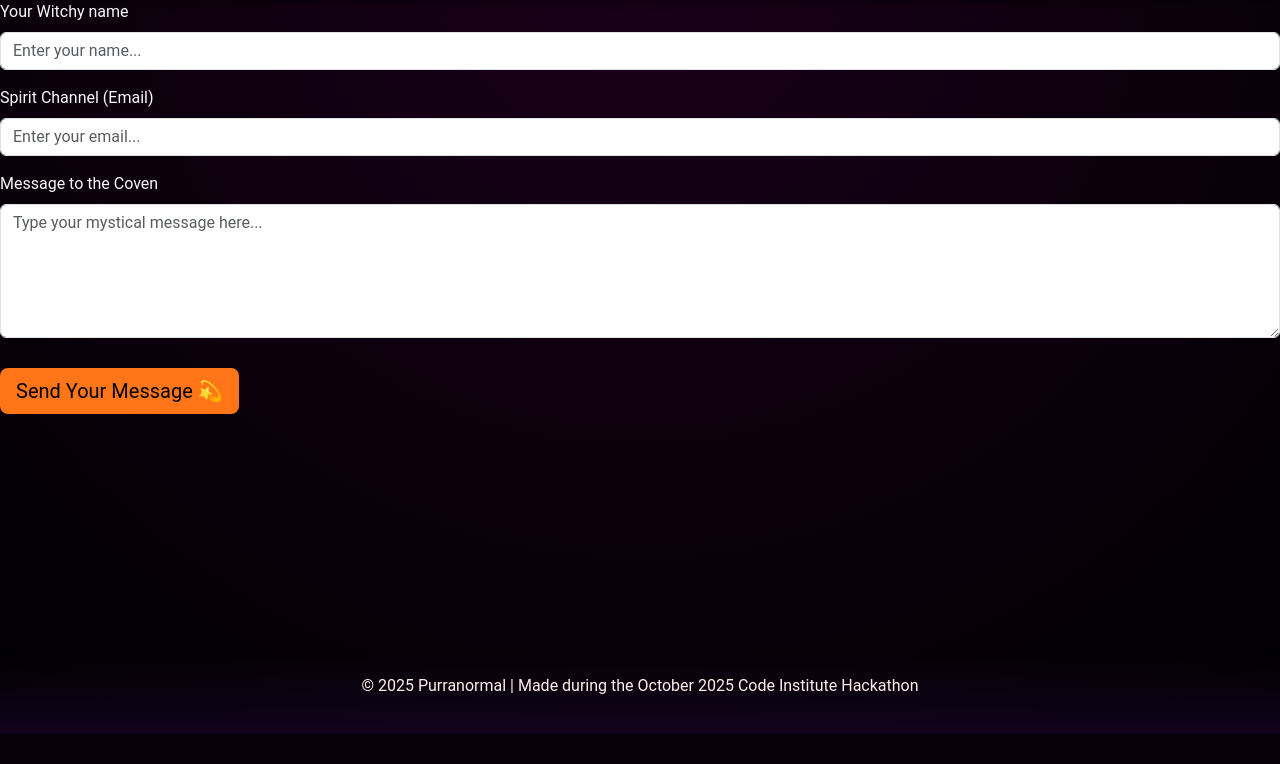
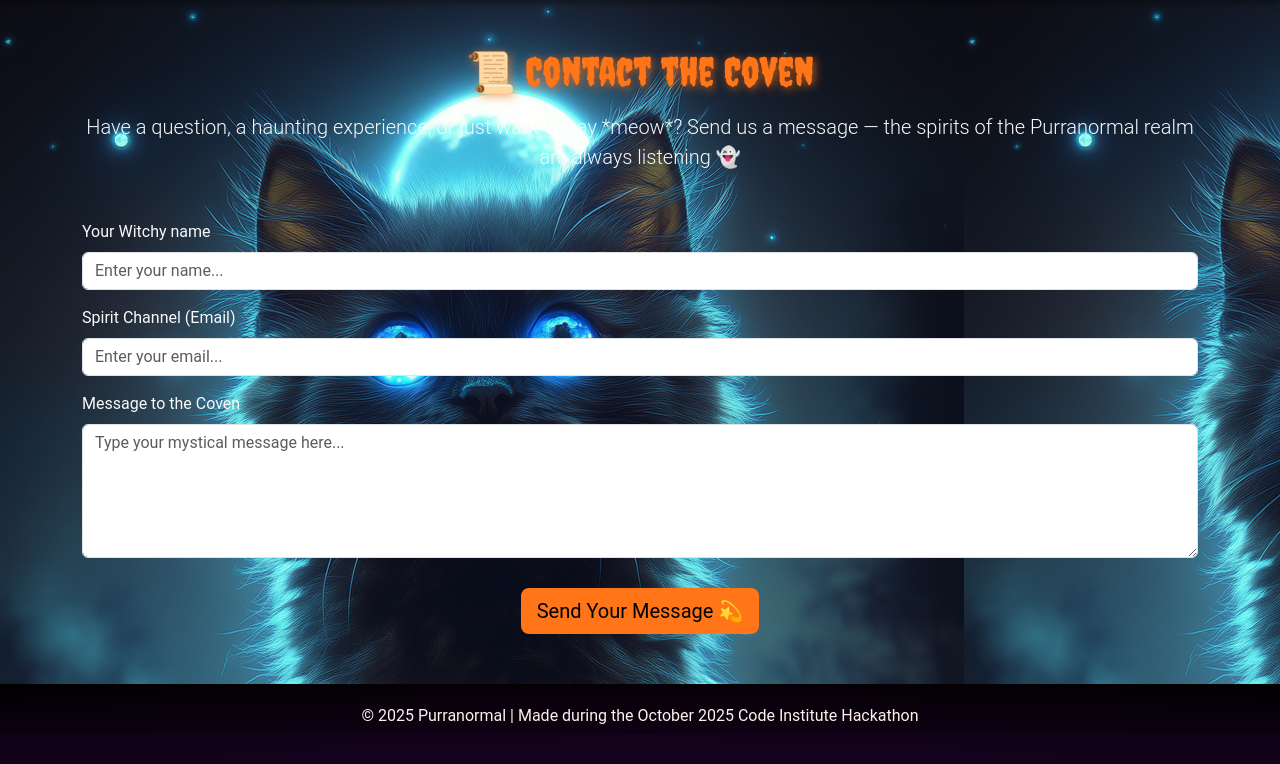
Before and after one commit to hannahro15/CI-Halloween-Hackathon-25, a Django app: page /contact/ in a window 1280 px wide. Shown: the part 66-830 px from the top of the page. Before the commit the page ends 800 px from the top, so only its background shows below. Run offline with Django 4.2, Linux system fonts and the light colour scheme.

Commit message:
Added background image and heading to form

```diff
--- a/templates/contact.html
+++ b/templates/contact.html
@@ -8,8 +8,14 @@
 {% endblock %}
 
 {% block content %}
-
-
+<main class="contact-hero" style="background-image: url('{% static 'images/moonlit-cat.png' %}');">
+  <div class="contact-overlay">
+    <section class="contact-section container text-center py-5">
+      <h1 class="spooky-text mb-3">📜 Contact the Coven</h1>
+      <p class="lead mb-5">
+        Have a question, a haunting experience, or just want to say *meow*?
+        Send us a message — the spirits of the Purranormal realm are always listening 👻
+      </p>
 
         <form method="POST" action="{% url 'contact' %}" class="contact-form mx-auto">
                 {% csrf_token %}
```
Lines whose indentation alone changed are shown as unchanged.
